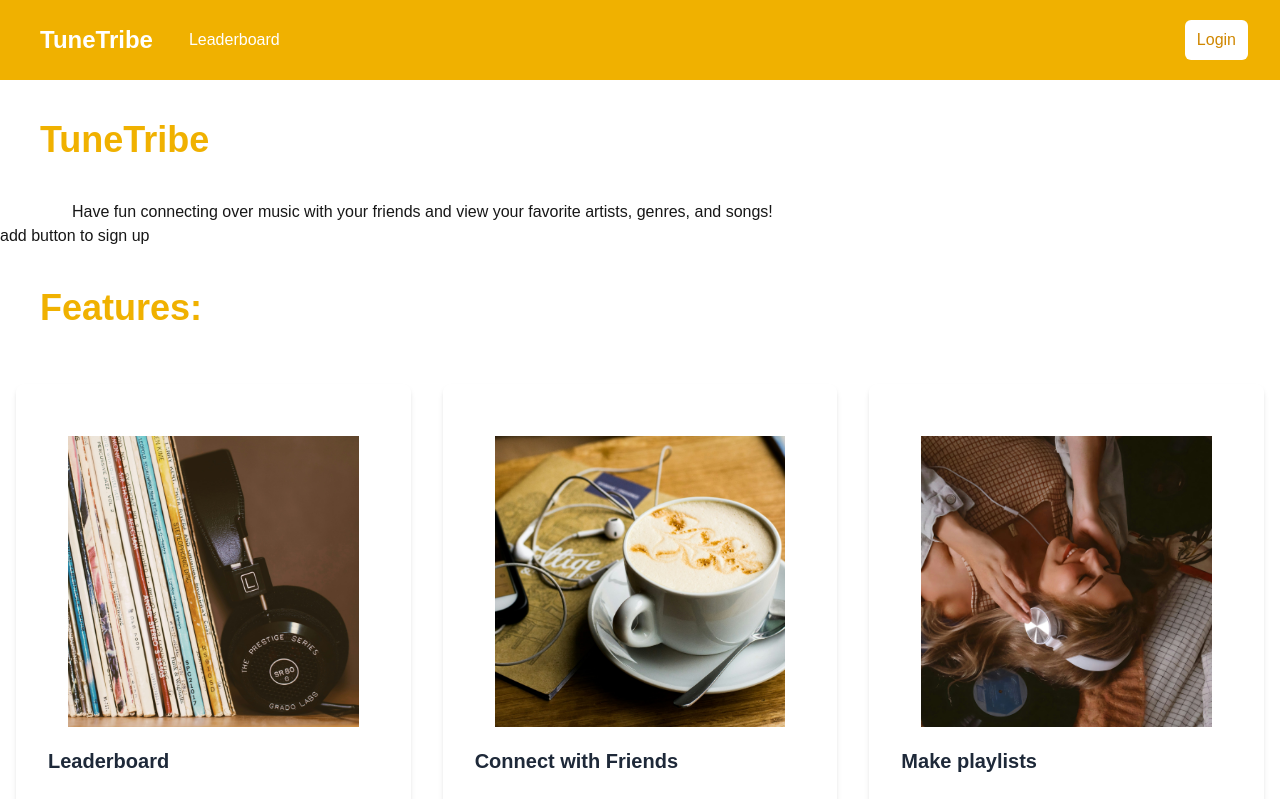
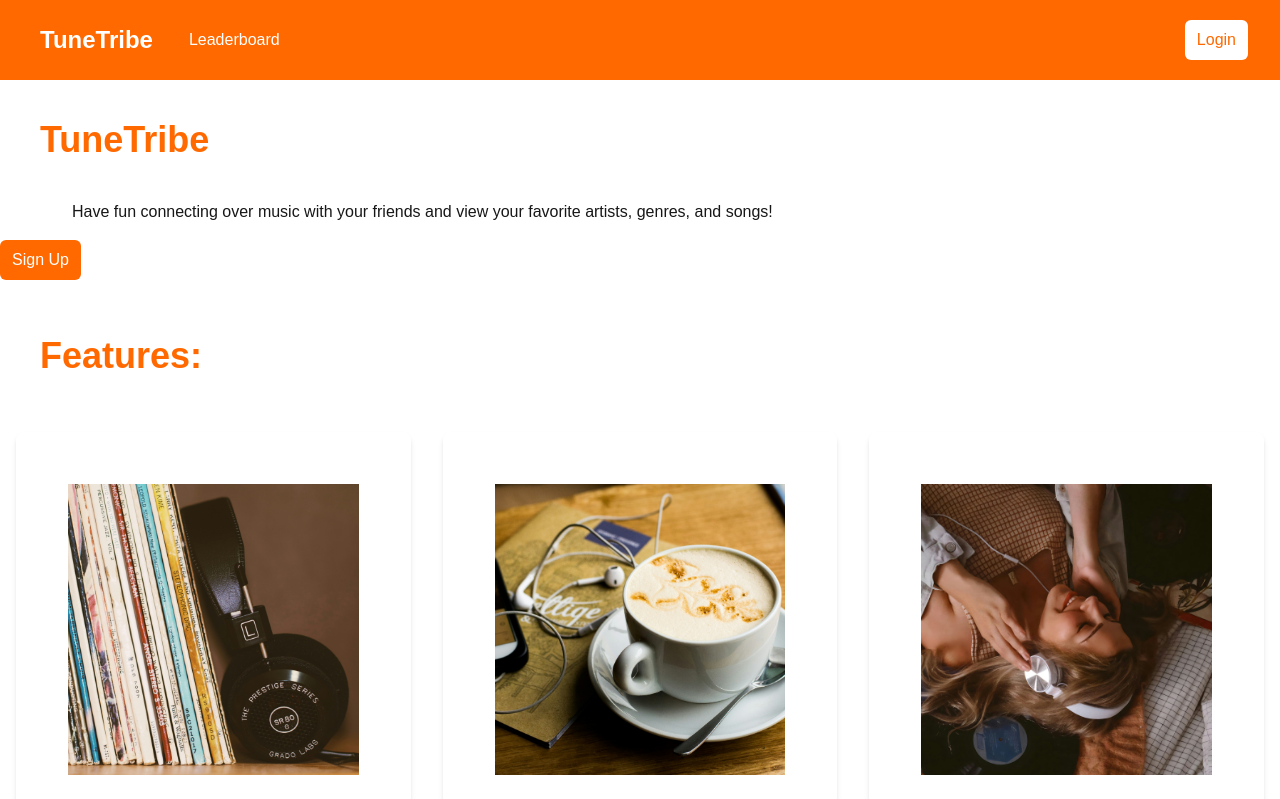
Before and after one commit to kevinhoang219/music-app, a Next.js app in the folder web-app/: page / in a window 1280 px wide. Shown: the top 799 px of the page. Built offline with nearby package versions, Linux system fonts and the light colour scheme; no server answers.

Commit message:
changed to orange lol

```diff
--- a/web-app/src/components/Navbar.tsx
+++ b/web-app/src/components/Navbar.tsx
@@ -17,7 +17,7 @@ const Navbar = () => {
   }
 
   return (
-    <nav className='bg-yellow-500'>
+    <nav className='bg-orange-500'>
       <div className='mx-auto max-w-7xl px-2 sm:px-6 lg:px-8'>
         <div className='relative flex h-20 items-center justify-between'>
           <div className='absolute inset-y-0 left-0 flex items-center md:hidden'>
@@ -62,7 +62,7 @@ const Navbar = () => {
               <div className='flex space-x-2'>
                 <Link
                   href='/'
-                  className='text-white hover:bg-yellow-700 hover:text-white rounded-md px-3 py-2'
+                  className='text-white hover:bg-orange-300 hover:text-white rounded-md px-3 py-2'
                 >
                   Leaderboard
                 </Link>
@@ -76,7 +76,7 @@ const Navbar = () => {
           !isLoggedIn && (
                 <div className='hidden md:block md:ml-6'>
                   <div className='flex items-center'>
-                    <button onClick = {handleLogin} className='flex items-center text-yellow-600 bg-white hover:bg-yellow-700 hover:text-white rounded-md px-3 py-2 my-4'>
+                    <button onClick = {handleLogin} className='flex items-center text-orange-500 bg-white hover:bg-orange-300 hover:text-white rounded-md px-3 py-2 my-4'>
                       <span>Login</span>
                     </button>
                   </div>
@@ -88,7 +88,7 @@ const Navbar = () => {
         { isLoggedIn && (
                 <div className='hidden md:block md:ml-6'>
                   <div className='flex items-center'>
-                    <button onClick = {handleLogin} className='flex items-center text-yellow-600 bg-white hover:bg-yellow-700 hover:text-white rounded-md px-3 py-2 my-4'>
+                    <button onClick = {handleLogin} className='flex items-center text-orange-500 bg-white hover:bg-orange-300 hover:text-white rounded-md px-3 py-2 my-4'>
                       <span>Logout</span>
                     </button>
                   </div>
--- a/web-app/src/components/Welcome.tsx
+++ b/web-app/src/components/Welcome.tsx
@@ -9,10 +9,12 @@ const Welcome = () => {
 
     return (
         <div>
-            <h1 className='p-10 text-4xl font-bold text-yellow-500'>TuneTribe </h1>
+            <h1 className='p-10 text-4xl font-bold text-orange-500'>TuneTribe </h1>
             <p className='text-left indent-18'>Have fun connecting over music with your friends and view your favorite artists, genres, and songs!</p>
-            <p> add button to sign up</p>
-            <h1 className='p-10 text-4xl font-bold text-yellow-500'>Features: </h1>
+            <button className='flex items-center text-white bg-orange-500 hover:bg-orange-300 hover:text-white rounded-md px-3 py-2 my-4'>
+                      <span>Sign Up</span>
+                    </button>
+            <h1 className='p-10 text-4xl font-bold text-orange-500'>Features: </h1>
         <div className="min-h-full flex items-center justify-center">
             <div className="bg-white bg-opacity-80 p-8 rounded-lg shadow-md max-w-md w-full text-center m-4">
                 <Image src={Pic1} alt="records and headphones" className='w-max justify-self-center p-5'/>
```
